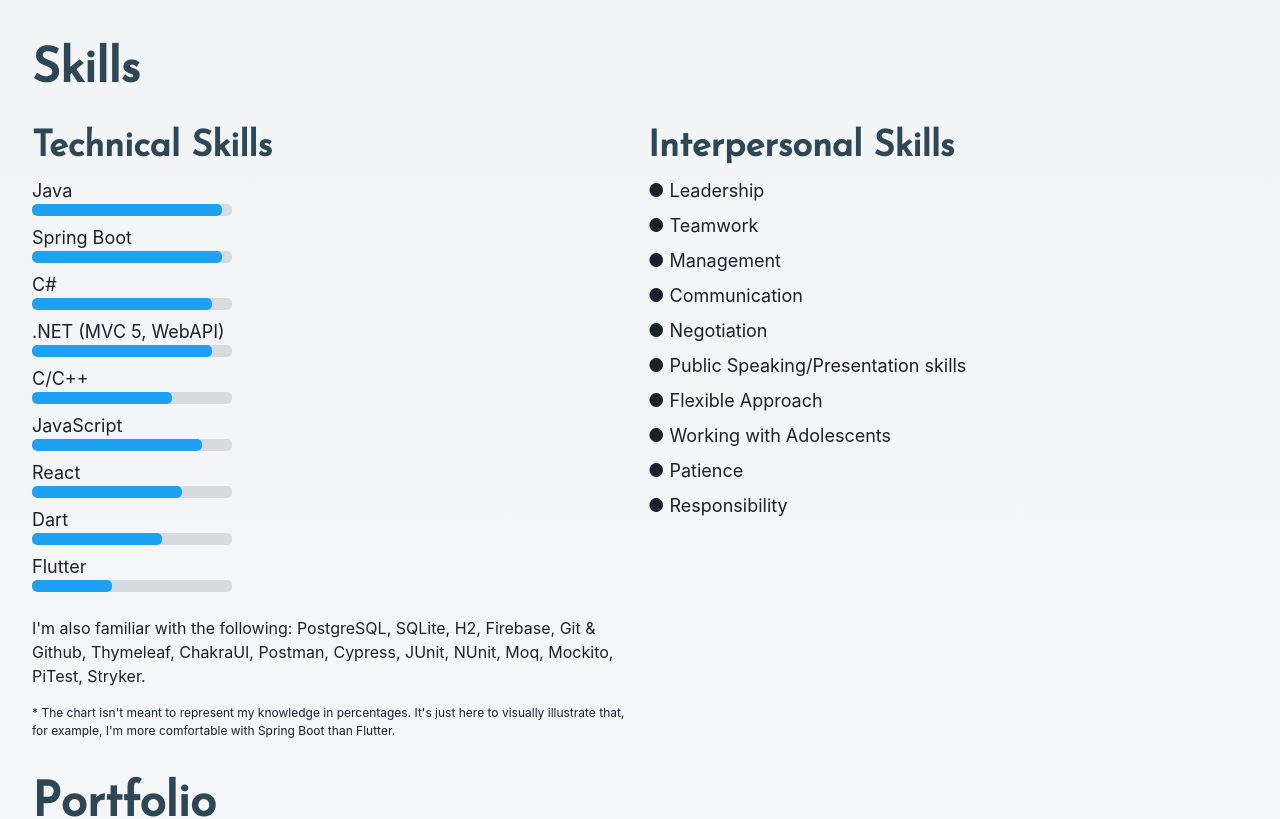
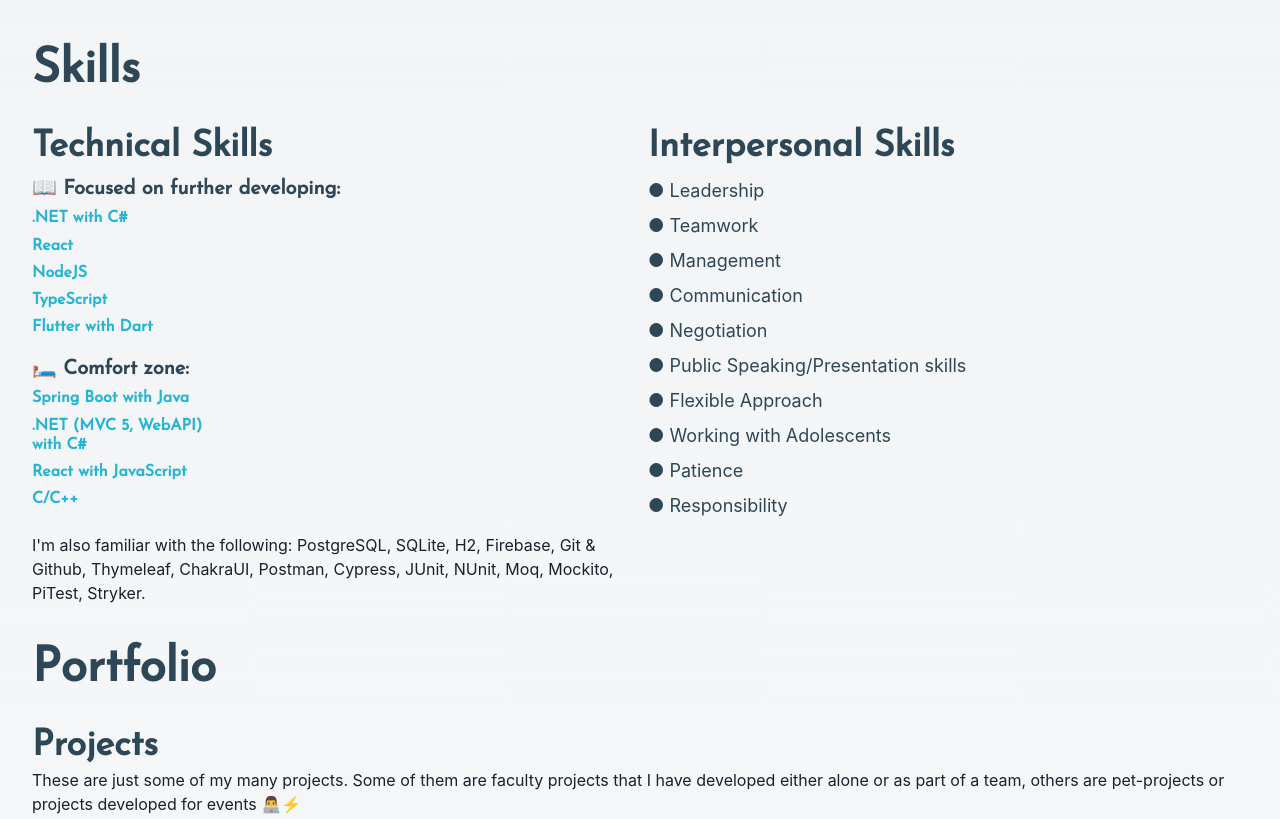
Before and after one commit to dev-marko/dev-marko.github.io, a React (Create React App) app: page / in a window 1280 px wide. Shown: the part 1440-2259 px from the top of the page. Built offline with nearby package versions, Linux system fonts and the light colour scheme.

Commit message:
Removed bar chart and added techs I want to learn

```diff
--- a/src/components/HeroSection.jsx
+++ b/src/components/HeroSection.jsx
@@ -9,8 +9,7 @@
     Image,
     IconButton,
     Flex,
-    Divider,
-    Icon
+    Divider
 }
     from "@chakra-ui/react";
 
--- a/src/components/skills/Skills.jsx
+++ b/src/components/skills/Skills.jsx
@@ -2,20 +2,23 @@
 
 import { Box, Container, Flex, Heading, Text, VStack, Spinner } from "@chakra-ui/react";
 
-import techSkillsList from "../../data/skills.json";
-import TechSkillChart from "./TechSkillChart";
+import comfortTechSkillsList from "../../data/comfort-skills.json";
+import furtherDevelopingSkillsList from "../../data/further-developing-skills.json";
+import TechSkill from "./TechSkill";
 
 const Skills = () => {
 
-    const [techSkills, setTechSkills] = useState();
+    const [comfortTechSkills, setComfortTechSkills] = useState();
+    const [developingTechSkills, setDevelopingTechSkills] = useState();
     const [loading, setLoading] = useState(true);
 
     useEffect(() => {
-        setTechSkills(techSkillsList);
-        if (techSkills) {
+        setComfortTechSkills(comfortTechSkillsList);
+        setDevelopingTechSkills(furtherDevelopingSkillsList);
+        if (comfortTechSkills && developingTechSkills) {
             setLoading(false);
         }
-    }, [techSkills]);
+    }, [comfortTechSkills, developingTechSkills]);
 
     return (
         <Container
@@ -30,7 +33,9 @@
             </Box>
             <Flex flexDirection={{ base: 'column', md: 'row' }} gap={{ base: 4 }}>
                 <VStack w={'full'} align={'start'}>
+
                     <Heading variant={'primary'} size={{ base: 'lg', md: 'xl' }}>Technical Skills</Heading>
+                    <Heading variant={'primary'} size={'md'}>📖 Focused on further developing:</Heading>
                     {
                         loading ?
                             (
@@ -38,9 +43,22 @@
                             )
                             :
                             (
+                                developingTechSkills.map((item) => {
+                                    return <TechSkill tech={item.tech} />
+                                })
 
-                                techSkills.map((item) => {
-                                    return <TechSkillChart tech={item.tech} knowledge={item.knowledge} />
+                            )
+                    }
+                    <Heading pt={3} variant={'primary'} size={'md'}>🛏️ Comfort zone:</Heading>
+                    {
+                        loading ?
+                            (
+                                <Spinner />
+                            )
+                            :
+                            (
+                                comfortTechSkills.map((item) => {
+                                    return <TechSkill tech={item.tech} />
                                 })
 
                             )
@@ -51,25 +69,21 @@
                             PostgreSQL, SQLite, H2, Firebase, Git & Github, Thymeleaf, ChakraUI,
                             Postman, Cypress, JUnit, NUnit, Moq, Mockito, PiTest, Stryker.
                         </Text>
-                        <Text pt={4} fontSize={'xs'}>
-                            * The chart isn't meant to represent my knowledge in percentages. It's just here to visually
-                            illustrate that, for example, I'm more comfortable with Spring Boot than Flutter.
-                        </Text>
                     </Flex>
                 </VStack>
                 <VStack w={'full'} align={'start'}>
                     <Heading variant={'primary'} size={{ base: 'lg', md: 'xl' }}>Interpersonal Skills</Heading>
                     <VStack w={'full'} align={'start'}>
-                        <Text fontSize={'lg'}>● Leadership</Text>
-                        <Text fontSize={'lg'}>● Teamwork</Text>
-                        <Text fontSize={'lg'}>● Management</Text>
-                        <Text fontSize={'lg'}>● Communication</Text>
-                        <Text fontSize={'lg'}>● Negotiation</Text>
-                        <Text fontSize={'lg'}>● Public Speaking/Presentation skills</Text>
-                        <Text fontSize={'lg'}>● Flexible Approach</Text>
-                        <Text fontSize={'lg'}>● Working with Adolescents</Text>
-                        <Text fontSize={'lg'}>● Patience</Text>
-                        <Text fontSize={'lg'}>● Responsibility</Text>
+                        <Text fontSize={'lg'} color={'brand.neutral'}>● Leadership</Text>
+                        <Text fontSize={'lg'} color={'brand.neutral'}>● Teamwork</Text>
+                        <Text fontSize={'lg'} color={'brand.neutral'}>● Management</Text>
+                        <Text fontSize={'lg'} color={'brand.neutral'}>● Communication</Text>
+                        <Text fontSize={'lg'} color={'brand.neutral'}>● Negotiation</Text>
+                        <Text fontSize={'lg'} color={'brand.neutral'}>● Public Speaking/Presentation skills</Text>
+                        <Text fontSize={'lg'} color={'brand.neutral'}>● Flexible Approach</Text>
+                        <Text fontSize={'lg'} color={'brand.neutral'}>● Working with Adolescents</Text>
+                        <Text fontSize={'lg'} color={'brand.neutral'}>● Patience</Text>
+                        <Text fontSize={'lg'} color={'brand.neutral'}>● Responsibility</Text>
                     </VStack>
                 </VStack>
             </Flex>
--- /dev/null
+++ b/src/components/skills/TechSkill.jsx
@@ -0,0 +1,11 @@
+import { Box, Heading } from "@chakra-ui/react";
+
+const TechSkillChart = (props) => {
+  return (
+    <Box w={'25vh'}>
+      <Heading variant={'secondary'} size={'sm'}>{props.tech}</Heading>
+    </Box>
+  );
+}
+
+export default TechSkillChart;
--- a/src/components/skills/TechSkillChart.jsx
+++ /dev/null
@@ -1,12 +0,0 @@
-import { Box, Text, Progress } from "@chakra-ui/react";
-
-const TechSkillChart = (props) => {
-  return (
-    <Box w={'25vh'}>
-      <Text fontSize={'lg'}>{props.tech}</Text>
-      <Progress value={props.knowledge} colorScheme={'twitter'} borderRadius={5} bg={'brand.subtleShadow'} />
-    </Box>
-  );
-}
-
-export default TechSkillChart;
--- a/src/config/theme.jsx
+++ b/src/config/theme.jsx
@@ -39,6 +39,9 @@
             variants: {
                 'primary': {
                     color: 'brand.neutral'
+                },
+                'secondary': {
+                    color: 'brand.primary'
                 }
             }
         },
--- /dev/null
+++ b/src/data/comfort-skills.json
@@ -0,0 +1,14 @@
+[
+  {
+    "tech": "Spring Boot with Java"
+  },
+  {
+    "tech": ".NET (MVC 5, WebAPI) with C#"
+  },
+  {
+    "tech": "React with JavaScript"
+  },
+  {
+    "tech": "C/C++"
+  }
+]
--- /dev/null
+++ b/src/data/further-developing-skills.json
@@ -0,0 +1,17 @@
+[
+  {
+    "tech": ".NET with C#"
+  },
+  {
+    "tech": "React"
+  },
+  {
+    "tech": "NodeJS"
+  },
+  {
+    "tech": "TypeScript"
+  },
+  {
+    "tech": "Flutter with Dart"
+  }
+]
--- a/src/data/skills.json
+++ /dev/null
@@ -1,39 +0,0 @@
-
-  [
-    {
-      "tech": "Java",
-      "knowledge": 95
-    },
-    {
-      "tech": "Spring Boot",
-      "knowledge": 95
-    },
-    {
-      "tech": "C#",
-      "knowledge": 90
-    },
-    {
-      "tech": ".NET (MVC 5, WebAPI)",
-      "knowledge": 90
-    },
-    {
-      "tech": "C/C++",
-      "knowledge": 70
-    },
-    {
-      "tech": "JavaScript",
-      "knowledge": 85
-    },
-    {
-      "tech": "React",
-      "knowledge": 75
-    },
-    {
-      "tech": "Dart",
-      "knowledge": 65
-    },
-    {
-      "tech": "Flutter",
-      "knowledge": 40
-    }
-  ]
```
